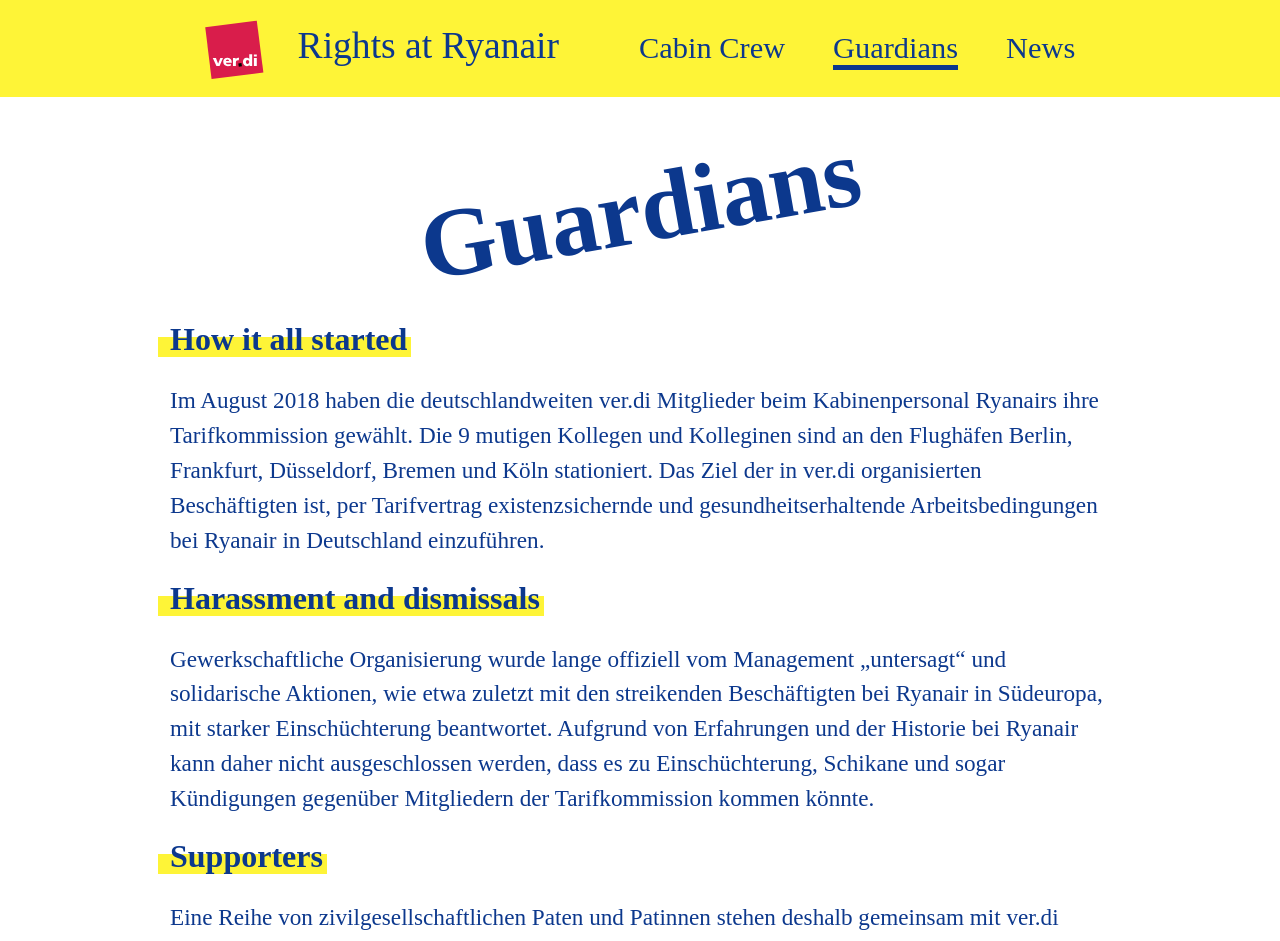
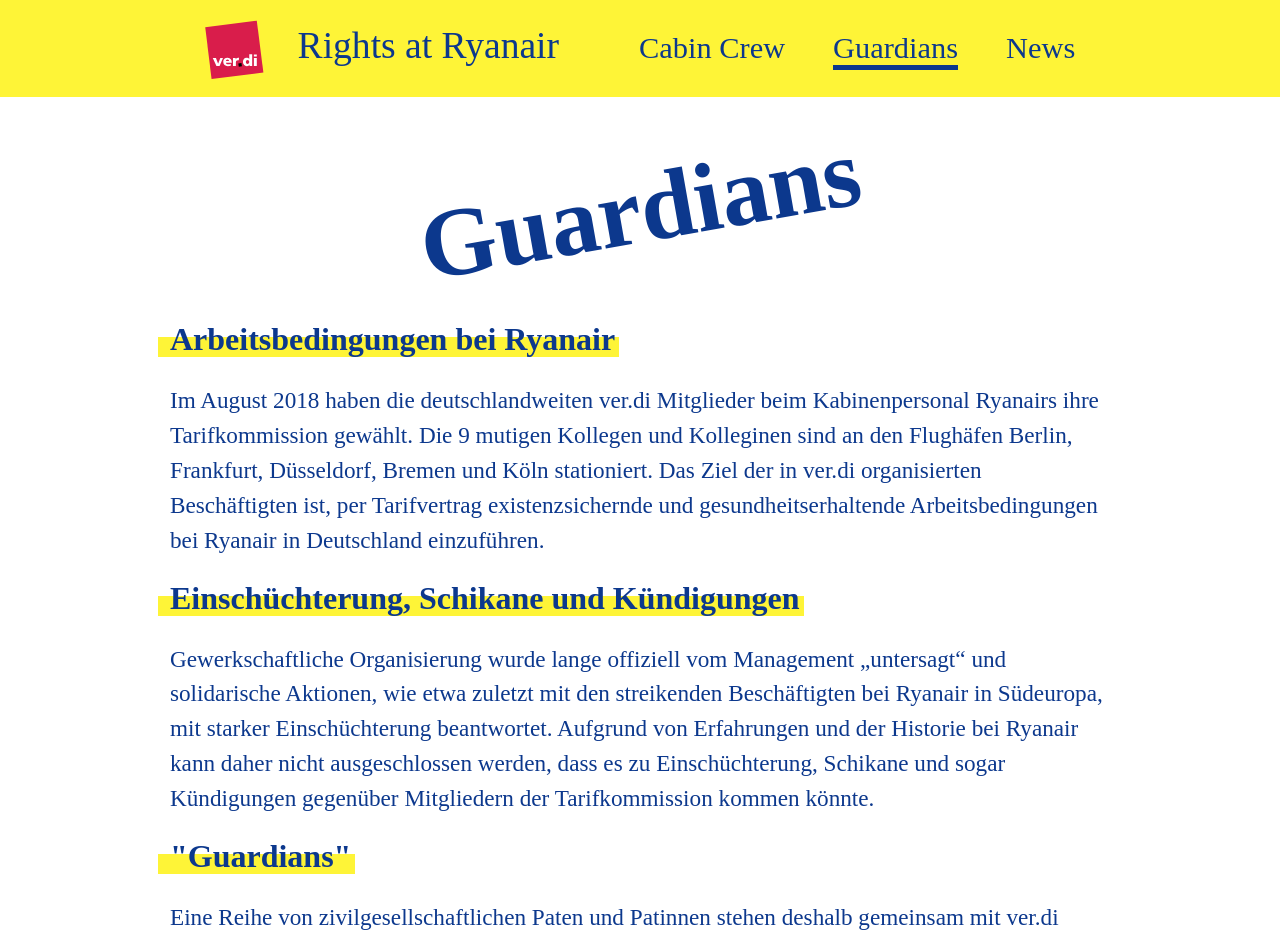
Before and after one commit to zoff-collective/verdi-ryanair, a Next.js app: page /guardians in a window 1280 px wide. Shown: the top 941 px of the page. Built offline with nearby package versions, Linux system fonts and the light colour scheme; a web font is replaced by a local one.

Commit message:
Guardians Text edit

```diff
--- a/pages/guardians/index.jsx
+++ b/pages/guardians/index.jsx
@@ -21,7 +21,7 @@
     />
 
     <Text title="Guardians">
-      <TextHeadline>How it all started</TextHeadline>
+      <TextHeadline>Arbeitsbedingungen bei Ryanair</TextHeadline>
 
       <p>
         Im August 2018 haben die deutschlandweiten ver.di Mitglieder beim Kabinenpersonal Ryanairs
@@ -31,7 +31,7 @@
         gesundheitserhaltende Arbeitsbedingungen bei Ryanair in Deutschland einzuführen.
       </p>
 
-      <TextHeadline>Harassment and dismissals</TextHeadline>
+      <TextHeadline>Einschüchterung, Schikane und Kündigungen</TextHeadline>
 
       <p>
         Gewerkschaftliche Organisierung wurde lange offiziell vom Management „untersagt“ und
@@ -41,7 +41,7 @@
         Schikane und sogar Kündigungen gegenüber Mitgliedern der Tarifkommission kommen könnte.
       </p>
 
-      <TextHeadline>Supporters</TextHeadline>
+      <TextHeadline>"Guardians"</TextHeadline>
 
       <p>
         Eine Reihe von zivilgesellschaftlichen Paten und Patinnen stehen deshalb gemeinsam mit
```
